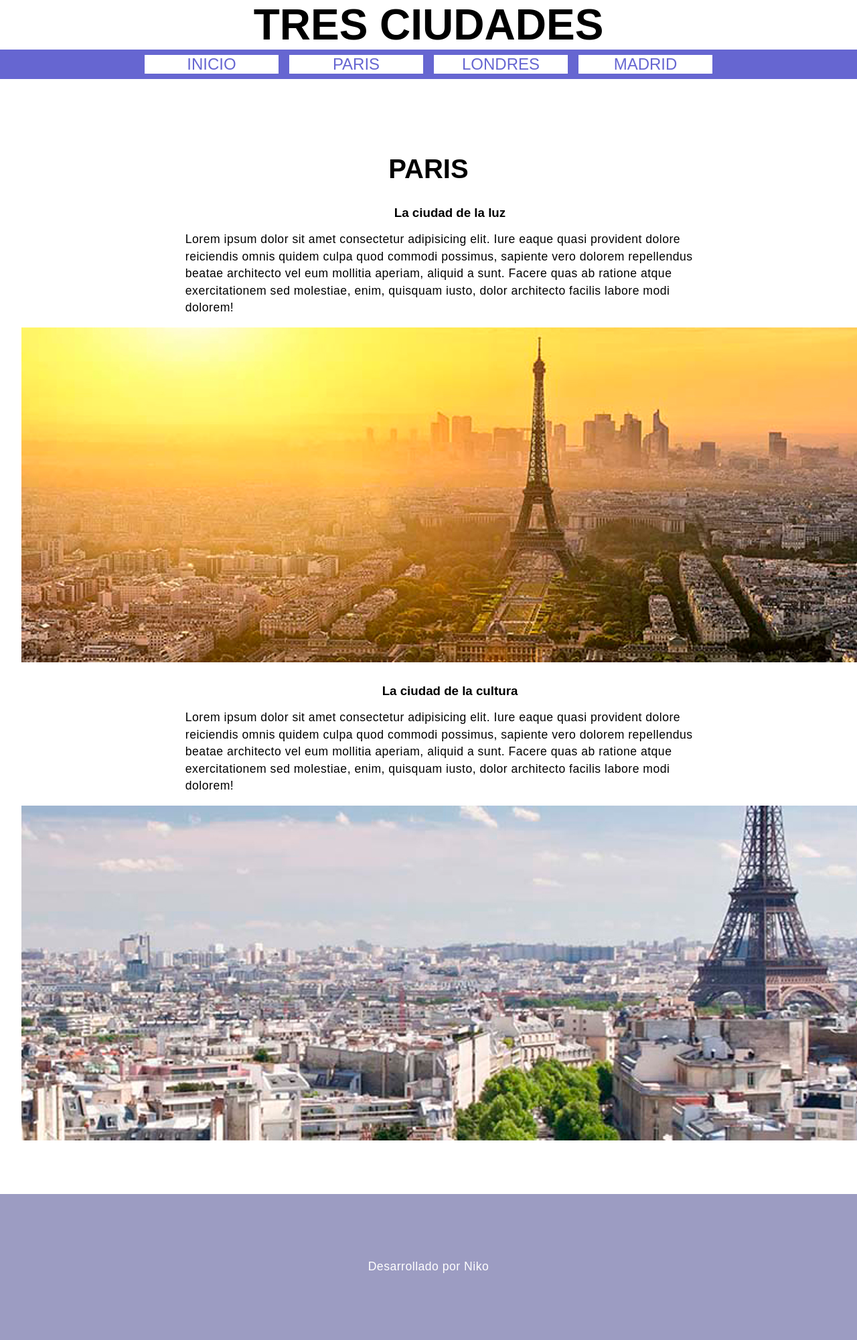
After one commit to nikodps58/proyecto_5_Ciudades, a PHP site: page /paris.html in a window 1280 px wide; the page is wider, and only the part inside the window is pictured. The commit adds this page. Shown: that part at 67% size. Run offline with PHP 8.4, Linux system fonts and the light colour scheme.

Commit message:
2024-02-06

```diff
--- a/assets/css/style.css
+++ b/assets/css/style.css
@@ -11,6 +11,7 @@
     --color0:white;
     --color1:rgb(102,102,209);
     --color2:rgb(156,156,194);
+    --color2b:rgba(156,156,194,0.4);
     --color3:rgb(43,43,43);
     --anchoMaximo:1800px
 }
@@ -72,16 +73,13 @@ h1{
     font-size: 1.2rem;
 }
 
-#nav_inf a:visited{
-    color: inherit;
-}
 
 #nav_inf a:hover{
     color: var(--color2);
 }
 
 @media only screen and (min-width:900px){
-    a{
+    #nav_inf a{
         background-color: var(--color0);
         color:var(--color1);
         font-size: 1.5rem;
@@ -170,10 +168,17 @@ p{
 }
 
 /* seccio contacto */
-
+#sect_form{
+    width: 100%;
+    background-image: url("../img/mundo2.png");
+    background-attachment: fixed;
+    padding: 2rem 0;
+}
 form{
     width: 500px;
-    background-color: var(--color2);
+    background-color: var(--color2b);
+    backdrop-filter: blur(2px);
+    -webkit-backdrop-filter: blur(2px);
     padding: 2rem;
     display: flex;
     flex-direction: column;
@@ -185,7 +190,7 @@ form{
 @media only screen and (min-width:900px){
     form{
         border-radius: 1rem;
-    }
+}
 }
 
 
@@ -235,3 +240,39 @@ footer p{
     transition: 0.5s;
     color: var(--color1)!important;
 }
+
+.art_ciudades{
+margin: 2rem;
+}
+
+
+
+/* estilos de hoja seundaria */
+
+
+@media only screen and (max-width:900px){
+    .img_ciudades{
+        max-width: 700px;
+    }
+
+    p{
+        font-size: 0.85rem;
+        letter-spacing: 0.4px;
+        line-height: 1.4rem ;
+        /* font-size: 1.1rem;
+        letter-spacing: 0.5px;
+        line-height: 1.6rem; */
+    }
+
+
+}
+
+@media only screen and (max-width:600px){
+    .img_ciudades{
+        max-width: 500px;
+        font-size: 0.75rem;
+        letter-spacing: 0.3px;
+        line-height: 1.0rem ;
+    }
+
+}
--- a/index.htm
+++ b/index.htm
@@ -16,7 +16,7 @@
                     <a href="#">INICIO</a>
                 </li>
                 <li>
-                    <a href="#">PARIS</a>
+                    <a href="./paris.html">PARIS</a>
                 </li>
                 <li>
                     <a href="#">LONDRES</a>
@@ -52,7 +52,7 @@
                 </div>
             </article>
         </section>
-        <section>
+        <section id="sect_form">
             <h2 class="oculto">Contacta con nostros</h2>
             <article>
 
--- /dev/null
+++ b/paris.html
@@ -0,0 +1,55 @@
+<!DOCTYPE html>
+<html lang="en">
+<head>
+    <meta charset="UTF-8">
+    <meta name="viewport" content="width=device-width, initial-scale=1.0">
+    <title>Document</title>
+    <link rel="stylesheet" href="./assets/css/style.css">
+</head>
+<body>
+    <nav>
+        <h1>TRES CIUDADES</h1>
+
+        <div id="nav_inf">
+            <ul>
+                <li>
+                    <a href="#">INICIO</a>
+                </li>
+                <li>
+                    <a href="#">PARIS</a>
+                </li>
+                <li>
+                    <a href="#">LONDRES</a>
+                </li>
+                <li>
+                    <a href="#">MADRID</a>
+                </li>
+
+            </ul>
+        </div>
+
+    </nav>
+
+    <main>
+
+        <section>
+            <h2>PARIS</h2>
+            <article  class="art_ciudades">
+                <h3>La ciudad de la luz</h3>
+                <p>Lorem ipsum dolor sit amet consectetur adipisicing elit. Iure eaque quasi provident dolore reiciendis omnis quidem culpa quod commodi possimus, sapiente vero dolorem repellendus beatae architecto vel eum mollitia aperiam, aliquid a sunt. Facere quas ab ratione atque exercitationem sed molestiae, enim, quisquam iusto, dolor architecto facilis labore modi dolorem!</p>
+                <img class="img_ciudades" src="./assets/img/paris01.jpg" alt="">
+           </article>
+           <article  class="art_ciudades">
+                <h3>La ciudad de la cultura</h3>
+                <p>Lorem ipsum dolor sit amet consectetur adipisicing elit. Iure eaque quasi provident dolore reiciendis omnis quidem culpa quod commodi possimus, sapiente vero dolorem repellendus beatae architecto vel eum mollitia aperiam, aliquid a sunt. Facere quas ab ratione atque exercitationem sed molestiae, enim, quisquam iusto, dolor architecto facilis labore modi dolorem!</p>
+                <img class="img_ciudades" src="./assets/img/paris02.jpg" alt="">
+       </article>
+        </section>
+
+    </main>
+    <footer>
+        <p>Desarrollado por Niko</p>
+    </footer>
+
+</body>
+</html>
```
